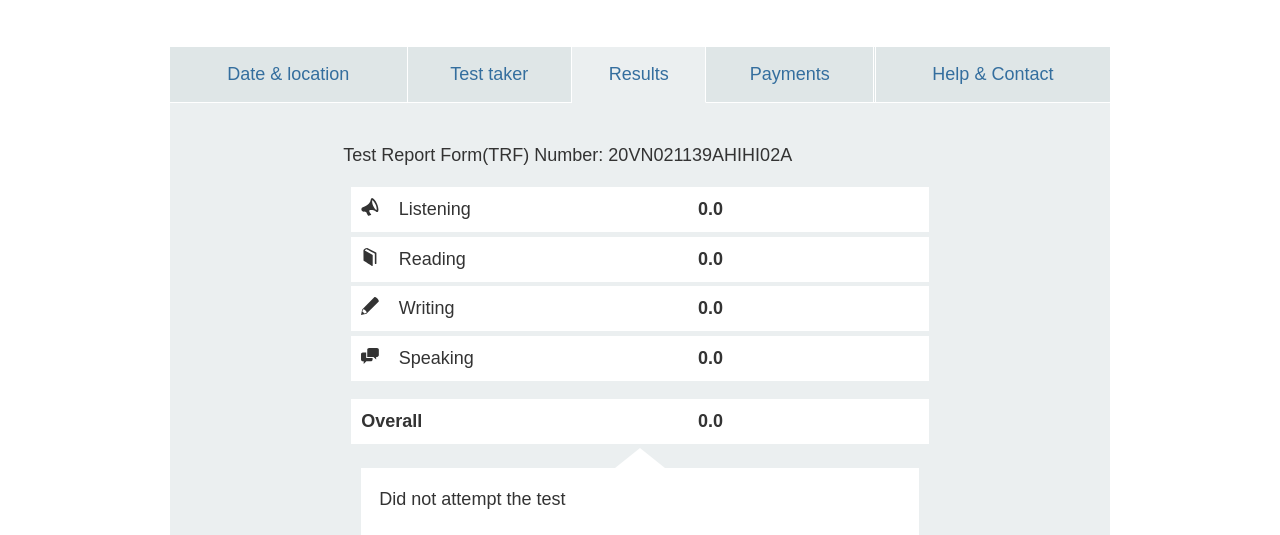
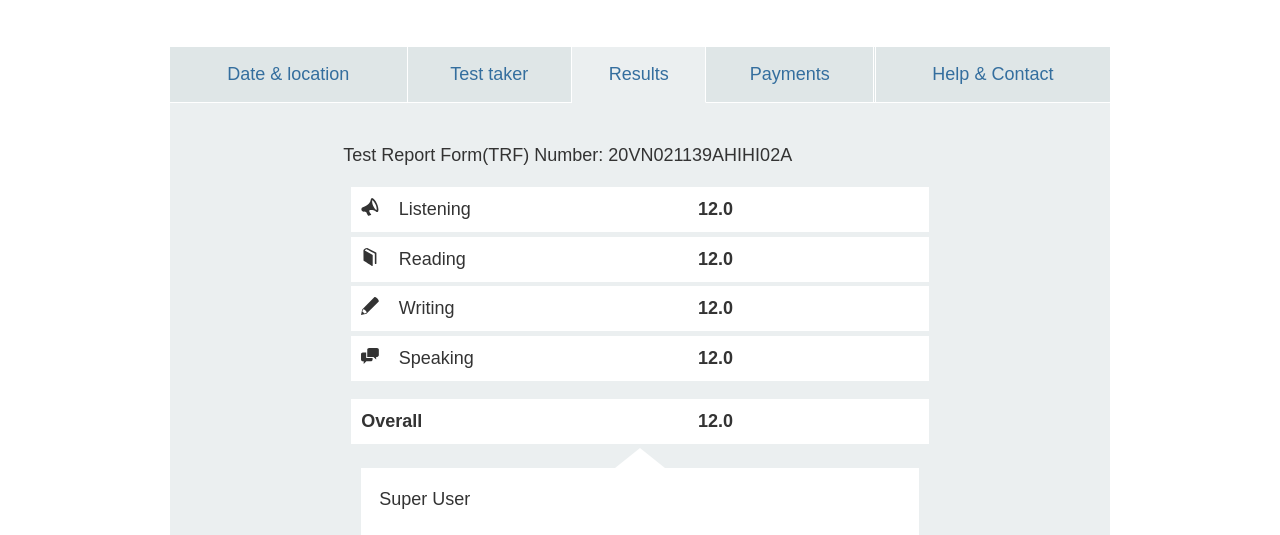
Before and after one commit to eamidentitybcieltsregistration/ieh, a plain HTML site: page index.html in a window 1280 px wide. Shown: the part 389-924 px from the top of the page. Drawn offline with Linux system fonts and the light colour scheme; a script that the page names is missing; a web font is replaced by a local one.

Commit message:
Add files via upload

```diff
--- a/index.html
+++ b/index.html
@@ -334,7 +334,7 @@
 </svg></i> Listening
   </div>
   <div class="col-xs-5">
-    <strong>0.0</strong>
+    <strong>12.0</strong>
   </div>
 </div>
 </score-band><!----><score-band ng-repeat="band in vm.subbands | orderBy: &#39;order&#39;" band="band"><div class="row score">
@@ -345,7 +345,7 @@
 </svg></i> Reading
   </div>
   <div class="col-xs-5">
-    <strong>0.0</strong>
+    <strong>12.0</strong>
   </div>
 </div>
 </score-band><!----><score-band ng-repeat="band in vm.subbands | orderBy: &#39;order&#39;" band="band"><div class="row score">
@@ -356,7 +356,7 @@
 </svg></i> Writing
   </div>
   <div class="col-xs-5">
-    <strong>0.0</strong>
+    <strong>12.0</strong>
   </div>
 </div>
 </score-band><!----><score-band ng-repeat="band in vm.subbands | orderBy: &#39;order&#39;" band="band"><div class="row score">
@@ -367,7 +367,7 @@
 </svg></i> Speaking
   </div>
   <div class="col-xs-5">
-    <strong>0.0</strong>
+    <strong>12.0</strong>
   </div>
 </div>
 </score-band><!---->
@@ -380,15 +380,15 @@
       <strong>Overall</strong>
     </div>
     <div class="col-xs-5">
-      <strong>0.0</strong>
+      <strong>12.0</strong>
     </div>
   </div>
 
   <div class="arrow-up">&nbsp;</div>
 
   <div class="overall-score-band-rank">
-    <p>Did not attempt the test</p>
-    <p>You did not answer the questions.</p>
+    <p>Super User</p>
+    <p>You are extraordinarily proficient at English, even better than native speaker. And thus, you should focus on tu tâm tick duck ko tạo nghiệp</p>
   </div>
 </div>
 
```
